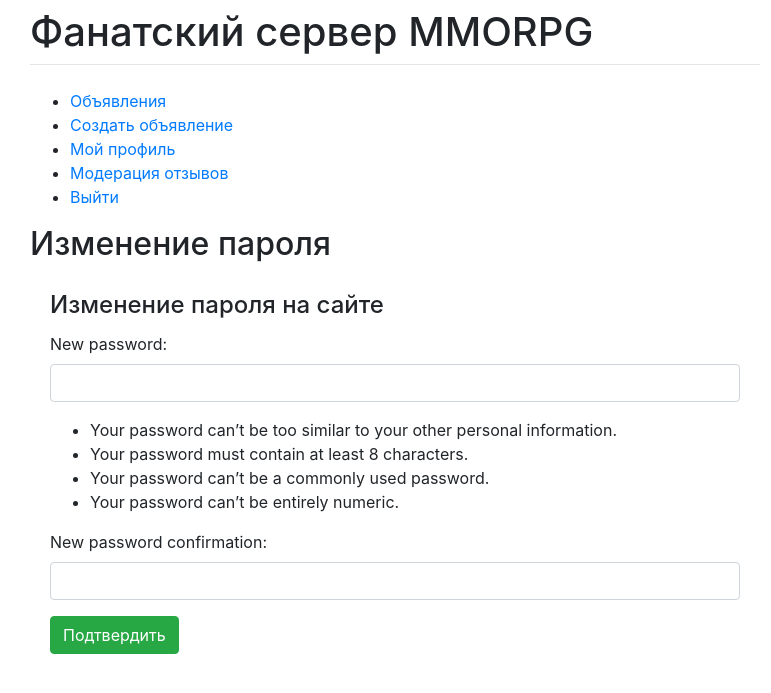
After one commit to Zr413/MMORPG, a Django app: page /password-change/ in a window 1280 px wide. The commit adds this page. Shown: the top 693 px of the page, without its empty margins (245-1016 px from the left). Run offline with Django 4.2, Linux system fonts and the light colour scheme; a user stored in the database is signed in; data comes from the database, SQL or seed files in the repository; both versions use the stored data as it was after the commit; some libraries are stand-ins or nearby versions.

Commit message:
Implementation of password recovery and change

```diff
--- a/guild/forms.py
+++ b/guild/forms.py
@@ -1,5 +1,6 @@
 from django import forms
-from django.contrib.auth.forms import UserCreationForm
+from django.contrib.auth import password_validation
+from django.contrib.auth.forms import UserCreationForm, SetPasswordForm, PasswordResetForm
 from django.contrib.auth.models import User, Group
 from django.core.mail import mail_admins, EmailMultiAlternatives
 
@@ -87,3 +88,56 @@ class ProfileForm(forms.ModelForm):
 
 class ResponseFilterForm(forms.Form):
     category = forms.ModelChoiceField(queryset=Category.objects.all(), empty_label="Выберите категорию", required=False)
+
+
+class UserForgotPasswordForm(PasswordResetForm):
+    email = forms.EmailField(
+        label="Email",
+        max_length=254,
+        widget=forms.EmailInput(
+            attrs={'class': 'form-control',
+                   'placeholder': 'Введите Email',
+                   "autocomplete": "email"}
+        )
+    )
+
+
+class UserPasswordChangeForm(SetPasswordForm):
+    """
+    Форма изменения пароля
+    """
+    def __init__(self, *args, **kwargs):
+        """
+        Обновление стилей формы
+        """
+        super().__init__(*args, **kwargs)
+        for field in self.fields:
+            self.fields[field].widget.attrs.update({
+                'class': 'form-control',
+                'autocomplete': 'off'
+            })
+
+
+class CustomSetPasswordForm(SetPasswordForm):
+    error_messages = {
+        "password_mismatch": "Пароли не совпадают"
+    }
+    new_password1 = forms.CharField(
+        label='Новый пароль',
+        widget=forms.PasswordInput(
+            attrs={'class': 'form-control',
+                   'placeholder': 'Введите новый пароль',
+                   "autocomplete": "new-password"}
+        ),
+        strip=False,
+        help_text=password_validation.password_validators_help_text_html(),
+    )
+    new_password2 = forms.CharField(
+        label='Подтверждение нового пароля',
+        strip=False,
+        widget=forms.PasswordInput(
+            attrs={'class': 'form-control',
+                   'placeholder': 'Подтвердите новый пароль',
+                   "autocomplete": "new-password"}
+        ),
+    )
--- a/guild/urls.py
+++ b/guild/urls.py
@@ -6,7 +6,8 @@ from django.contrib.auth import views as auth_views
 
 from guild.views import ResponseApproveView, ResponseModerationView, PostListView, PostDetailView, PostCreateView, \
     PostUpdateView, PostDeleteView, ResponseCreateView, ResponseView, UserRegisterView, \
-    ProfileUpdateView, ResponseDeleteView, SubscriptionView, UnsubscribeView, ConfirmRegistrationView
+    ProfileUpdateView, ResponseDeleteView, SubscriptionView, UnsubscribeView, ConfirmRegistrationView, \
+    UserPasswordChangeView, UserForgotPasswordView, UserPasswordResetConfirmView
 
 urlpatterns = [
     path('', PostListView.as_view(), name='post-list'),
@@ -27,4 +28,7 @@ urlpatterns = [
     path('logout/', auth_views.LogoutView.as_view(template_name='profiles/logout.html'), name='logout'),
     path('register/', UserRegisterView.as_view(), name='register'),
     path('profile/<int:pk>/', ProfileUpdateView.as_view(), name='profile'),
+    path('password-change/', UserPasswordChangeView.as_view(), name='password_change'),
+    path('password-reset/', UserForgotPasswordView.as_view(), name='password_reset'),
+    path('set-new-password/<uidb64>/<token>/', UserPasswordResetConfirmView.as_view(), name='password_reset_confirm'),
 ] + static(settings.MEDIA_URL, document_root=settings.MEDIA_ROOT)
--- a/guild/views.py
+++ b/guild/views.py
@@ -1,5 +1,7 @@
 import pyotp
 from django.contrib.auth import login
+from django.contrib.auth.views import PasswordChangeView, PasswordResetView, PasswordResetConfirmView
+from django.contrib.messages.views import SuccessMessageMixin
 
 from django.contrib.sites.shortcuts import get_current_site
 from django.core.cache import cache
@@ -14,7 +16,8 @@ from django_filters.views import FilterView
 
 from MMORPG import settings
 
-from .forms import ProfileForm, PostForm, ConfirmationCodeForm, ResponseFilterForm
+from .forms import ProfileForm, PostForm, ConfirmationCodeForm, ResponseFilterForm, UserPasswordChangeForm, \
+    UserForgotPasswordForm, CustomSetPasswordForm
 from .models import Post, Response, Profile, Category, Subscription
 from django.core.mail import send_mail
 from django.shortcuts import redirect, get_object_or_404, render
@@ -370,3 +373,53 @@ class UnsubscribeView(DeleteView):
         message = f'Вы отписались от категории {subscription.category.name}.'
         send_mail(subject, message, settings.EMAIL_HOST_USER, [request.user.email])
         return redirect('subscriptions')
+
+
+class UserPasswordChangeView(SuccessMessageMixin, PasswordChangeView):
+    """
+    Изменение пароля пользователя
+    """
+    form_class = UserPasswordChangeForm
+    template_name = 'profiles/user_password_change.html'
+    success_message = 'Ваш пароль был успешно изменён!'
+
+    # Добавление заголовка и текста для формы
+    def get_context_data(self, **kwargs):
+        context = super().get_context_data(**kwargs)
+        context['title'] = 'Изменение пароля на сайте'
+        return context
+
+    def get_success_url(self):
+        return reverse_lazy('profile', kwargs={'pk': self.request.user.profile.pk})
+
+
+class UserForgotPasswordView(SuccessMessageMixin, PasswordResetView):
+    """
+    Представление по сбросу пароля по почте
+    """
+    form_class = UserForgotPasswordForm
+    template_name = 'profiles/user_password_reset.html'
+    success_url = reverse_lazy('password_reset')
+    success_message = 'Письмо с инструкцией по восстановлению пароля отправлена на ваш email'
+    subject_template_name = 'profiles/email/password_subject_reset_mail.txt'
+    email_template_name = 'profiles/email/password_reset_mail.html'
+
+    def get_context_data(self, **kwargs):
+        context = super().get_context_data(**kwargs)
+        context['title'] = 'Запрос на восстановление пароля'
+        return context
+
+
+class UserPasswordResetConfirmView(SuccessMessageMixin, PasswordResetConfirmView):
+    """
+    Представление установки нового пароля
+    """
+    form_class = CustomSetPasswordForm
+    template_name = 'profiles/user_password_set_new.html'
+    success_url = reverse_lazy('post-list')
+    success_message = 'Пароль успешно изменен. Можете авторизоваться на сайте.'
+
+    def get_context_data(self, **kwargs):
+        context = super().get_context_data(**kwargs)
+        context['title'] = 'Установить новый пароль'
+        return context
--- a/templates/profiles/login.html
+++ b/templates/profiles/login.html
@@ -8,5 +8,7 @@
             {{ form.as_p }}
             <button type="submit">Войти</button>
         </form>
+            <hr>
+        Забыли пароль? <a href="{% url 'password_reset' %}">Сбросить пароль</a>
     </div>
 {% endblock %}
--- a/templates/profiles/profile_form.html
+++ b/templates/profiles/profile_form.html
@@ -22,4 +22,10 @@
     {% if request.user.is_authenticated %}
         <a href="{% url 'confirm' %}" class="btn btn-primary">Подтвердить профиль</a>
     {% endif %}
+    {% if request.user.is_authenticated %}
+        <a href="{% url 'password_change' %}" class="btn btn-primary">Сменить пароль</a>
+    {% endif %}
+    {% if request.user.is_authenticated %}
+        <a href="{% url 'password_reset' %}" class="btn btn-primary">Восстановление пароля</a>
+    {% endif %}
 {% endblock %}
--- /dev/null
+++ b/templates/profiles/user_password_change.html
@@ -0,0 +1,18 @@
+<!-- confirm_registration.html -->
+{% extends 'flatpages/base.html' %}
+{% load crispy_forms_tags %}
+{% block content %}
+    <h2>Изменение пароля</h2>
+    <div class="card mb-3 border-0 nth-shadow">
+        <div class="card-body">
+            <div class="card-title">
+                <h4>Изменение пароля на сайте</h4>
+            </div>
+            <form method="post" enctype="multipart/form-data">
+                {% csrf_token %}
+                {{ form.as_p }}
+                <button type="submit" class="btn btn-success">Подтвердить</button>
+            </form>
+        </div>
+    </div>
+{% endblock %}
```
Also changed, not shown: templates/profiles/email/password_reset_mail.html (added, +14 -0 lines), templates/profiles/email/password_subject_reset_mail.txt (added, +14 -0 lines), templates/profiles/user_password_reset.html (added, +12 -0 lines), templates/profiles/user_password_set_new.html (added, +11 -0 lines), mmorpg.sqlite3, 2 other files. Lines whose indentation alone changed are shown as unchanged.
